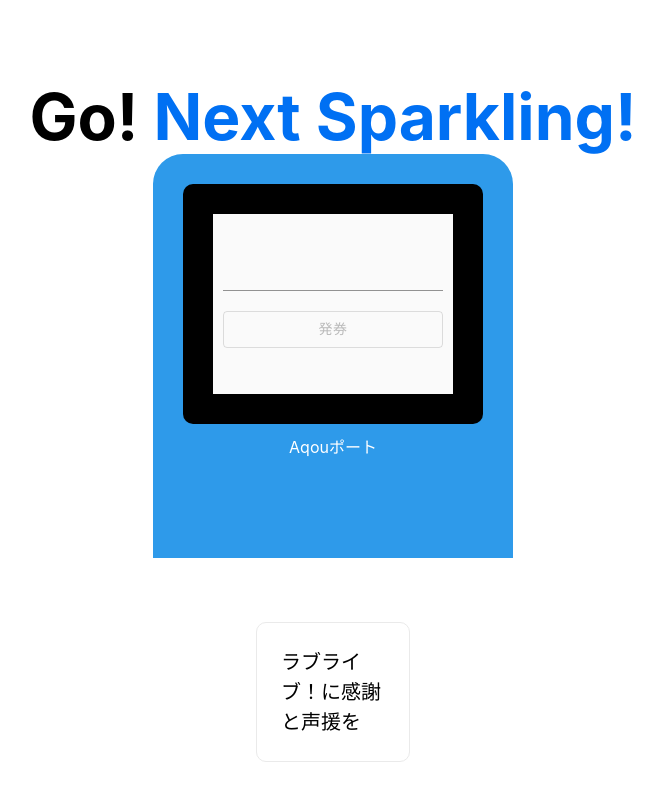
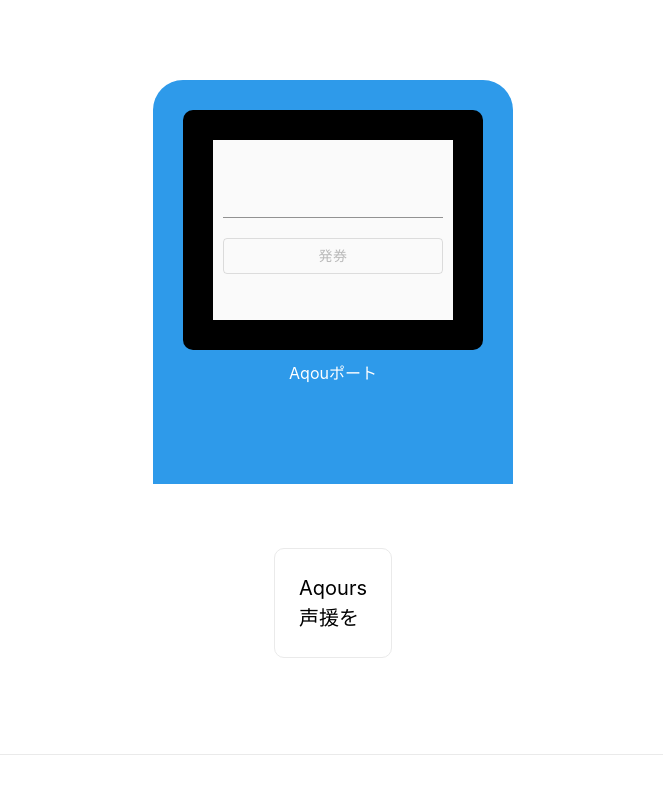
Before and after one commit to TatsuyaYamamoto/replica-ticket, a Next.js app: page / in a window 1280 px wide. Shown: the top 797 px of the page, without its empty margins (307-970 px from the left). Built offline with nearby package versions, Linux system fonts and the light colour scheme.

Commit message:
set links

```diff
--- a/pages/index.js
+++ b/pages/index.js
@@ -27,18 +27,15 @@
       </Head>
 
       <main className={styles.main}>
-        <h1 className={styles.title}>
-          Go!{" "}
-          <a href="http://www.lovelive-anime.jp/uranohoshi/news.php?id=6728">
-            Next Sparkling!
-          </a>
-        </h1>
-
         <TicketingMachine onIssueTicket={issueTicket} />
 
         <div className={styles.grid}>
-          <a href="https://nextjs.org/docs" className={styles.card}>
-            <p>ラブライブ！に感謝と声援を</p>
+          <a
+            href="http://www.lovelive-anime.jp/uranohoshi/news.php?id=6728"
+            target="_blank"
+            className={styles.card}
+          >
+            <p>Aqours声援を</p>
           </a>
         </div>
       </main>
@@ -50,7 +47,9 @@
           rel="noopener noreferrer"
         >
           Powered by{" "}
-          <a href="http://www.sokontokoro-factory.net/">そこんところ工房</a>
+          <a href="http://www.sokontokoro-factory.net/" target="_blank">
+            そこんところ工房
+          </a>
         </a>
       </footer>
 
```
